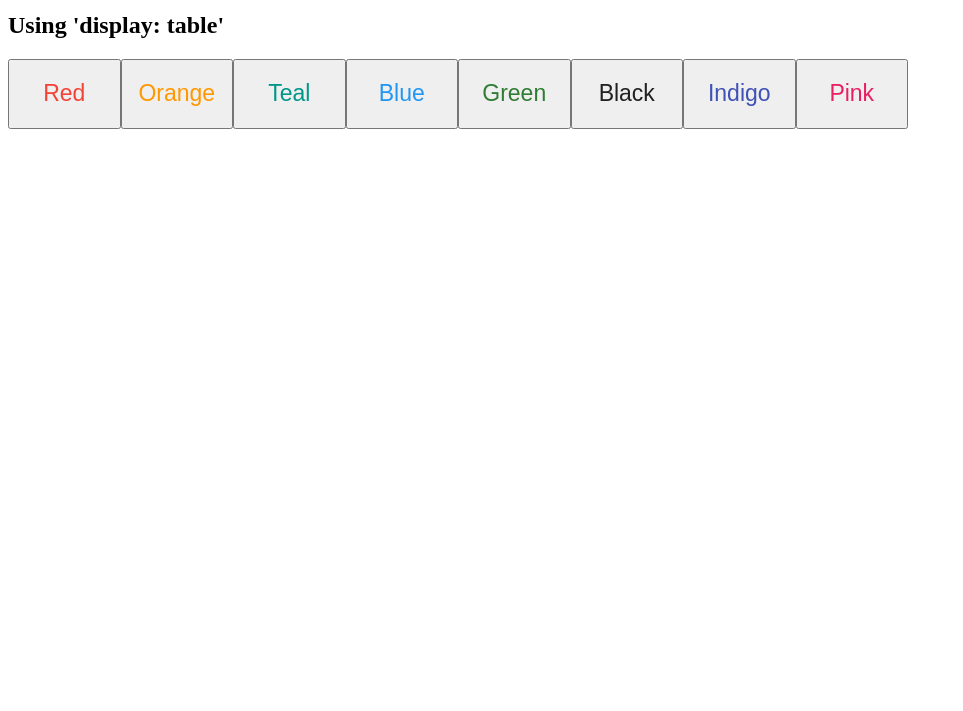
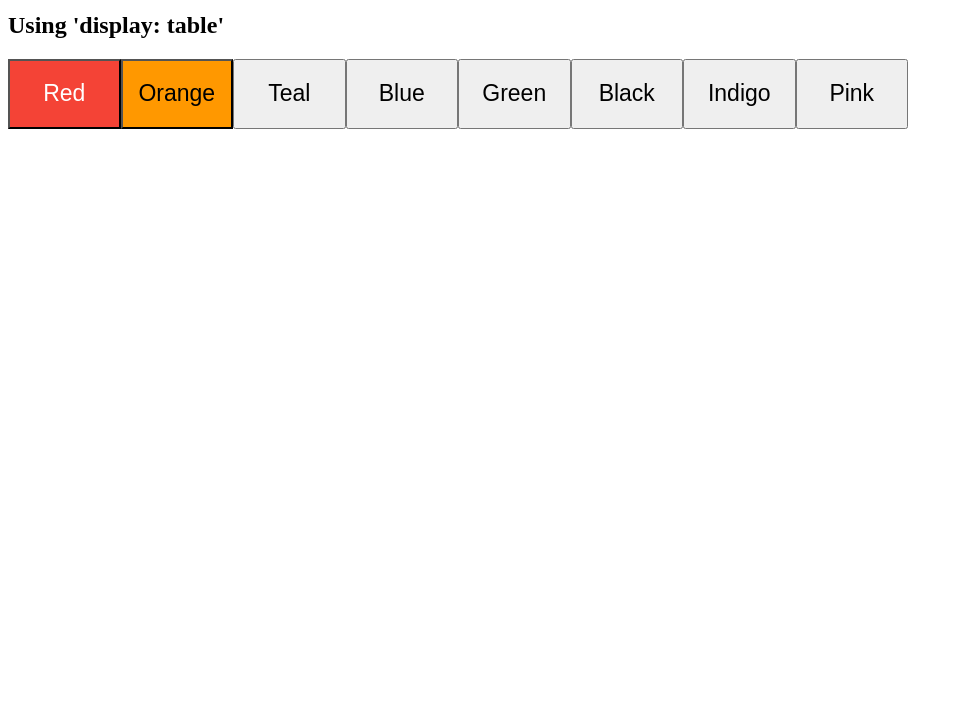
Before and after one commit to Jeanosis/educational, a plain HTML site: page examples/first-task/index.html in a window 1280 px wide. Shown: the part 89-800 px from the top of the page, without its empty margins (0-963 px from the left). Drawn offline with Linux system fonts and the light colour scheme.

Commit message:
getTextColor function added

```diff
--- a/examples/first-task/index.html
+++ b/examples/first-task/index.html
@@ -3,6 +3,7 @@
 <head>
     <title>My title</title>
     <meta charset="UTF-8">
+    <meta http-equiv="X-UA-Compatible" content="IE=edge,chrome=1">
 
     <style>
         /*Header*/
@@ -51,8 +52,8 @@
         <section id="tableExample">
             <h2>Using 'display: table'</h2>
             <nav class="color-menu">
-                <button style="color: #F44336;" class="color-btn">Red</button>
-                <button style="color: #FF9800;" class="color-btn">Orange</button>
+                <button style="background-color: #F44336;" class="color-btn">Red</button>
+                <button style="background-color: #FF9800;" class="color-btn">Orange</button>
                 <button style="color: #009688;" class="color-btn">Teal</button>
                 <button style="color: #2196F3;" class="color-btn">Blue</button>
                 <button style="color: #2E7D32;" class="color-btn">Green</button>
@@ -99,19 +100,34 @@
 
                 items.forEach(function(item) {
                     item.addEventListener('click', changeColor);
+                    item.style.color = getTextColor(item.style.backgroundColor);
+                    console.log('hey');
                 });
             }
 
             function changeColor(event) {
                 var obj = event.target;
-                console.log('id:', obj.innerHTML);
-                document.body.style.backgroundColor = obj.style.color;
-                colorExample(obj.style.color);
+                // console.log('id:', obj.innerHTML);
+                document.body.style.backgroundColor = obj.style.backgroundColor;
+                // colorExample(obj.style.color);
             }
             var values = '',
                 r = '',
                 g = '',
                 b = '';
+
+            function getTextColor(color) {
+                console.log('COLOR', color);
+                var beginIndex = color.indexOf('('),
+                    substring = color.substring(beginIndex + 1, color.length - 1);
+
+                var colorParams = substring.split(', ');
+
+                var sum = parseInt(colorParams[0]) + parseInt(colorParams[1]) + parseInt(colorParams[2]),
+                    gray = sum / 3;
+
+                return gray < 127.5 ? 'white' : 'black';
+            }
 
             function colorExample(color) {
                 console.log('COLOR', color);
```
